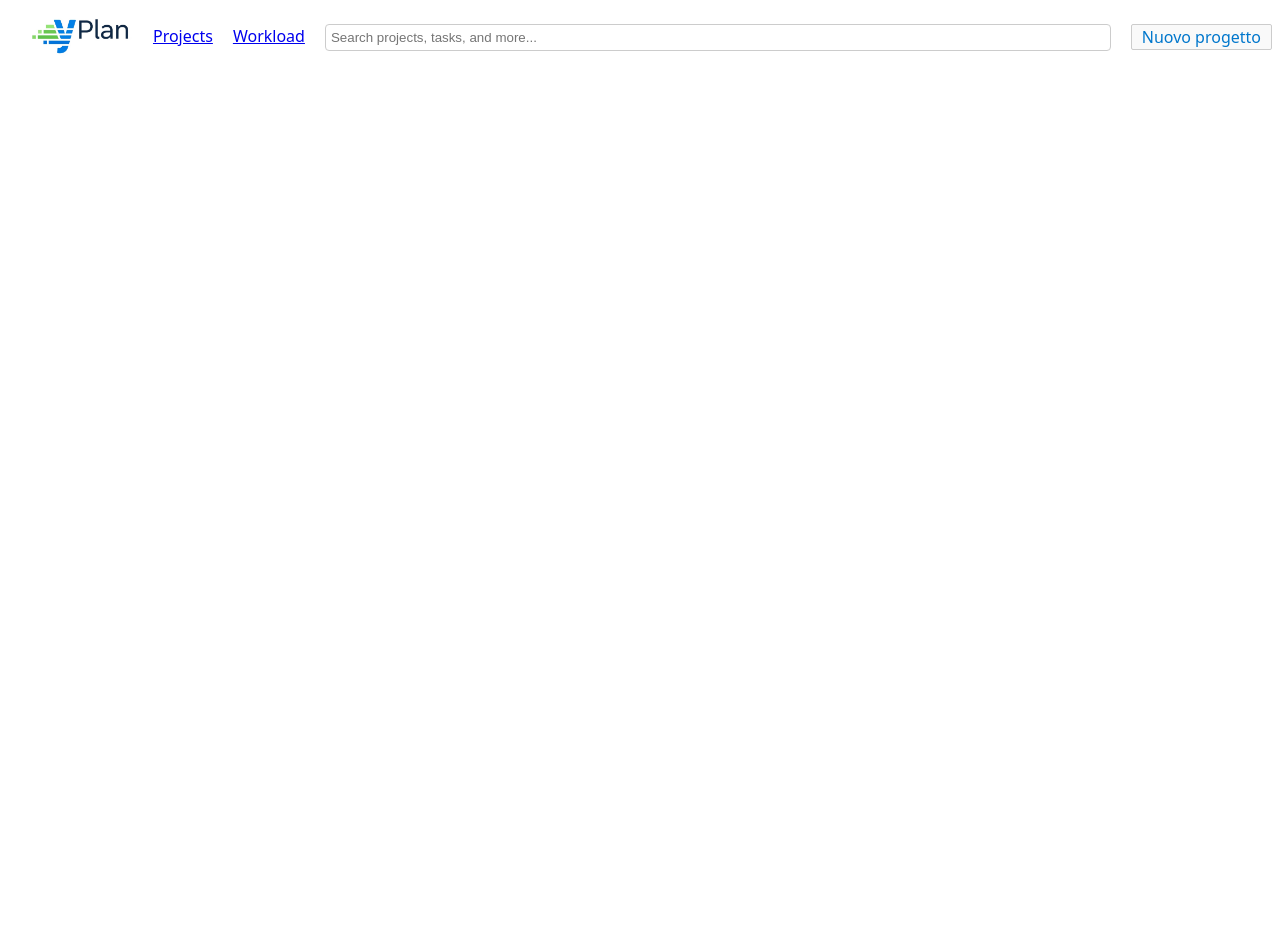
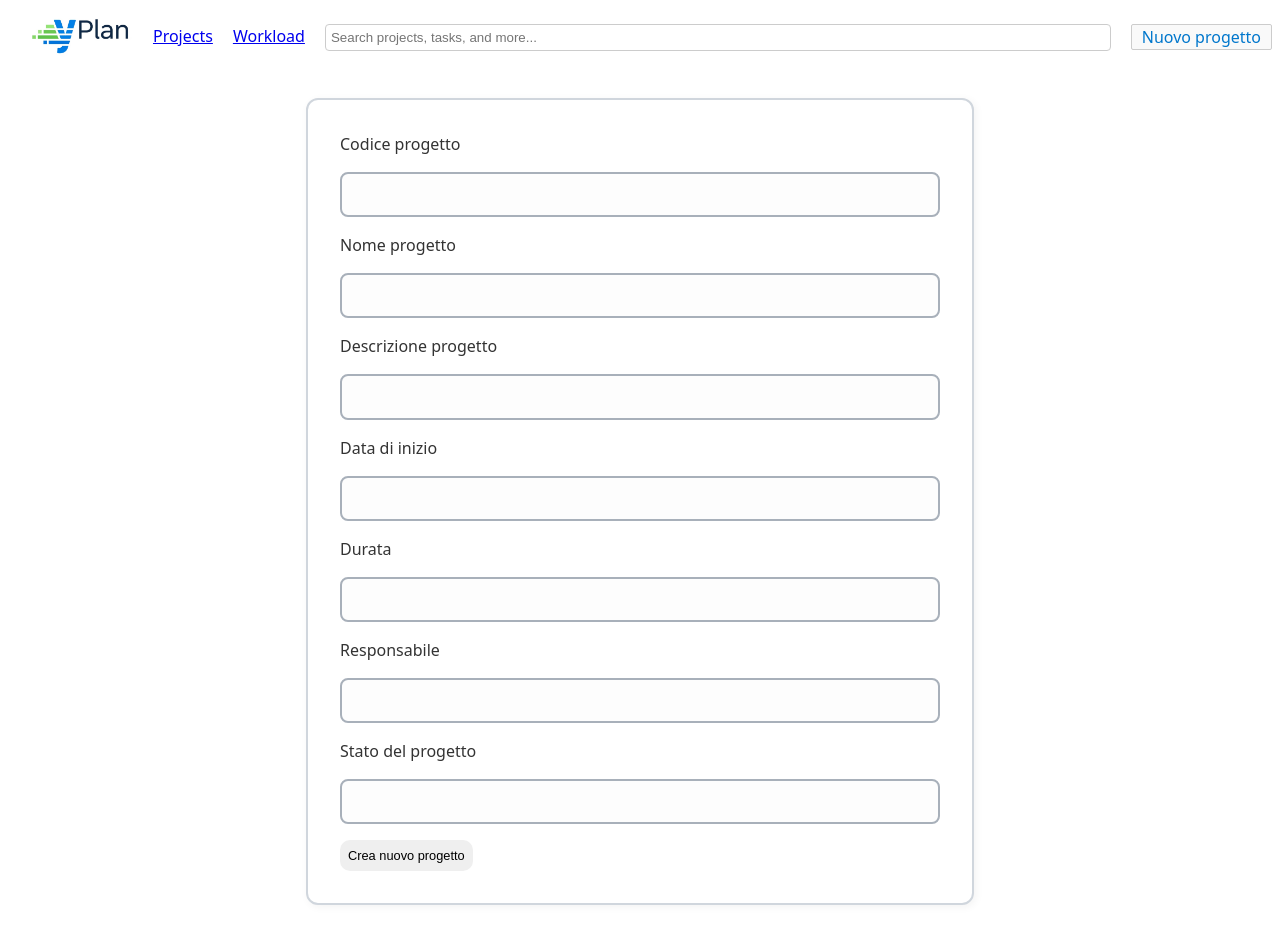
Before and after one commit to Jacopo-Sassi/codylab-talent-fe-2025, a React (Vite) app: page /add-project in a window 1280 px wide. Before the commit the page ends 800 px from the top, so only its background shows below. Built offline with nearby package versions, Linux system fonts and the light colour scheme; no server answers.

Commit message:
feat(project): add ProjectForm component and routing

```diff
--- a/src/App.tsx
+++ b/src/App.tsx
@@ -4,6 +4,7 @@ import { BrowserRouter as Router, Routes, Route } from 'react-router-dom';
 import { Workload } from './pages/Workload';
 import { Projects } from './pages/Projects';
 import { useAuth } from "./assets/hooks/Auth";
+import { ProjectForm } from "./components/ProjectForm";
 
 function App() {
    const { loading } = useAuth();
@@ -18,6 +19,7 @@ function App() {
         <Routes>
           <Route path="/" element={<Projects />} />
           <Route path="/workload" element={<Workload />} />
+          <Route path="/add-project" element={<ProjectForm />} />
         </Routes>
       </Router>
     </div>
--- a/src/components/Actions.tsx
+++ b/src/components/Actions.tsx
@@ -5,7 +5,7 @@ export function Actions() {
     <div className={classes.actions}>
       <ul>
         <li>
-          <a href="#">Nuovo progetto</a>
+          <a href="/add-project">Nuovo progetto</a>
         </li>
       </ul>
     </div>
--- /dev/null
+++ b/src/components/ProjectForm.module.css
@@ -0,0 +1,49 @@
+.project_form {
+  max-width: 600px;
+  margin: 2rem auto;
+  background-color: #fff;
+  padding: 2rem;
+  border: 2px solid #d0d6dd;
+  border-radius: 12px;
+  box-shadow: 2px 2px 8px rgba(0, 0, 0, 0.05);
+}
+
+.project_form form {
+  display: flex;
+  flex-direction: column;
+  gap: 1rem;
+}
+
+.project_form label {
+  font-size: 1rem;
+  color: #333;
+}
+
+.project_form input[type="text"] {
+  padding: 0.6rem;
+  border: 2px solid #a8b0ba;
+  border-radius: 8px;
+  font-size: 1rem;
+  font-family: inherit;
+  outline: none;
+  transition: border-color 0.2s;
+  background-color: #fdfdfd;
+}
+
+.project_form input[type="text"]:focus {
+  border-color: #718ea8;
+  background-color: #f9f9f9;
+}
+
+.addBtn {
+  width: fit-content;
+  padding: 0.5rem;
+  font-size: 0.8rem;
+  border-radius: 10px;
+  border: none;
+  cursor: pointer;
+}
+
+.addBtn:hover {
+  opacity: 0.9;
+}
--- /dev/null
+++ b/src/components/ProjectForm.tsx
@@ -0,0 +1,31 @@
+import classes from "./ProjectForm.module.css";
+export function ProjectForm(){
+    return(
+        <div className={classes.project_form}>
+            <form action="" method="post">
+                <label htmlFor="code">Codice progetto</label>
+                <input type="text" name="code" id="code" />
+
+                <label htmlFor="name">Nome progetto</label>
+                <input type="text" name="name" id="name" />
+
+                <label htmlFor="description">Descrizione progetto</label>
+                <input type="text" name="description" id="description" />
+
+                <label htmlFor="startDate">Data di inizio</label>
+                <input type="text" name="startDate" id="startDate" />
+
+                <label htmlFor="duration">Durata</label>
+                <input type="text" name="duration" id="duration" />
+
+                <label htmlFor="manager">Responsabile</label>
+                <input type="text" name="manager" id="manager" />
+
+                <label htmlFor="state">Stato del progetto</label>
+                <input type="text" name="state" id="state" />
+
+                <button className={classes.addBtn} type="submit">Crea nuovo progetto</button>
+            </form>
+        </div>
+    )
+}
```
